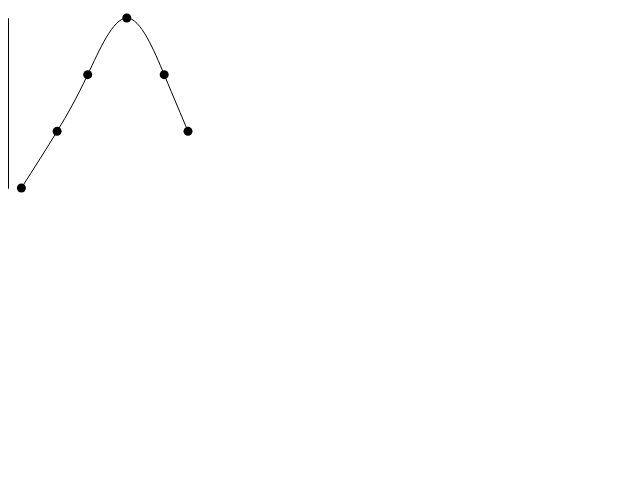
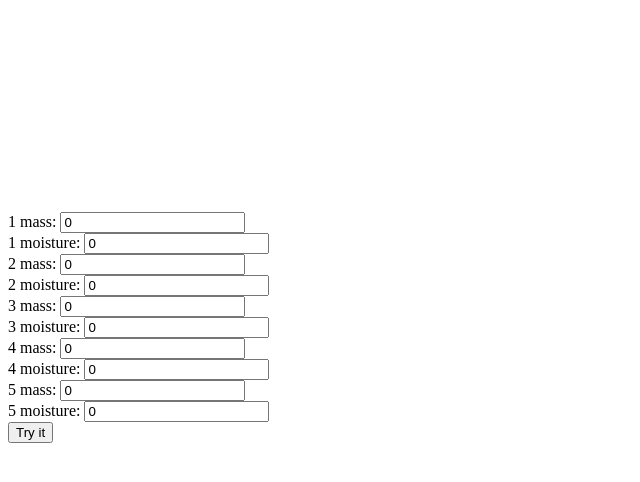
Before and after one commit to ecl2020/proctor, a plain HTML site: page index.html in a window 1280 px wide. Shown: the whole page, without its empty margins (0-640 px from the left). Drawn offline with nearby package versions, Linux system fonts and the light colour scheme.

Commit message:
user does everything

```diff
--- a/index.html
+++ b/index.html
@@ -11,7 +11,48 @@
 
 <body>
     <svg width="200" height="200" id="svg1"></svg>
-    <script>plot()</script>
+    <form action="/action_page.php">
+        <label for="quantity">1 mass:</label>
+        <input type="number" id="mass-1" name="mass-1" , class="input mass" , value="0">
+    </form>
+    <form action="/action_page.php">
+        <label for="quantity">1 moisture:</label>
+        <input type="number" id="moisture-1" name="moisture-1" , class="input moisture" , value="0">
+    </form>
+    <form action="/action_page.php">
+        <label for="quantity">2 mass:</label>
+        <input type="number" id="mass-2" name="mass-2" , class="input mass" , value="0">
+    </form>
+    <form action="/action_page.php">
+        <label for="quantity">2 moisture:</label>
+        <input type="number" id="moisture-2" name="moisture-2" , class="input moisture" , value="0">
+    </form>
+    <form action="/action_page.php">
+        <label for="quantity">3 mass:</label>
+        <input type="number" id="mass-3" name="mass-3" , class="input mass" , value="0">
+    </form>
+    <form action="/action_page.php">
+        <label for="quantity">3 moisture:</label>
+        <input type="number" id="moisture-3" name="moisture-3" , class="input moisture" , value="0">
+    </form>
+    <form action="/action_page.php">
+        <label for="quantity">4 mass:</label>
+        <input type="number" id="mass-4" name="mass-4" , class="input mass" , value="0">
+    </form>
+    <form action="/action_page.php">
+        <label for="quantity">4 moisture:</label>
+        <input type="number" id="moisture-4" name="moisture-4" , class="input moisture" , value="0">
+    </form>
+    <form action="/action_page.php">
+        <label for="quantity">5 mass:</label>
+        <input type="number" id="mass-5" name="mass-5" , class="input mass" , value="0">
+    </form>
+    <form action="/action_page.php">
+        <label for="quantity">5 moisture:</label>
+        <input type="number" id="moisture-5" name="moisture-5" , class="input moisture" , value="0">
+    </form>
+    <button type="button" onclick="writeIn()">Try it</button>
+    <!-- <script>writeIn()</script> -->
 </body>
 
 </html>
--- a/plotting.js
+++ b/plotting.js
@@ -1,3 +1,5 @@
+const here = "here"
+
 function plot() {
     // Create a new svg canvas
     let svg1 = d3.select("#svg1");
@@ -51,3 +53,59 @@ function plot() {
                 .style("fill", "none")
         })
 }
+
+function writeIn() {
+    // Create a new svg canvas
+    let svg1 = d3.select("#svg1");
+
+    let x = d3.scaleLinear()
+        .range([10, 180]);
+
+    let y = d3.scaleLinear()
+        .range([180, 10]);
+
+    let data = []
+    for (let step = 0; step < 5; step++) {
+        data[step] = {
+            mass: document.getElementById(`mass-${step+1}`).value,
+            moisture: document.getElementById(`moisture-${step+1}`).value
+        }
+    }
+    console.log(data)
+
+    // Compute the scales’ domains.
+    x.domain(d3.extent(data, function (d) { return d.moisture; })).nice();
+    y.domain(d3.extent(data, function (d) { return d.mass; })).nice();
+
+    // Add the x Axis
+    svg1.append("g")
+        .attr("transform", "translate(0," + 200 + ")")
+        .call(d3.axisBottom(x));
+
+    // Add the y Axis
+    svg1.append("g")
+        .call(d3.axisLeft(y));
+
+    // Add the points!
+    svg1.selectAll(".point")
+        .data(data)
+        .enter().append("circle")
+        .attr("class", "point")
+        .attr("r", 4.5)
+        .attr("cx", function (d) { return x(d.moisture); })
+        .attr("cy", function (d) { return y(d.mass); });
+
+    let line = d3.line()
+        .x(function (d) { return x(d.moisture); })
+        .y(function (d) { return y(d.mass); })
+        .curve(d3.curveNatural);
+
+    svg1.append("path")
+        .datum(data) // 10. Binds data to the line
+        .attr("d", line) // 11. Calls the line generator
+        .style("stroke", "black")
+        .style("fill", "none")
+    // })
+    // })
+
+}
```
